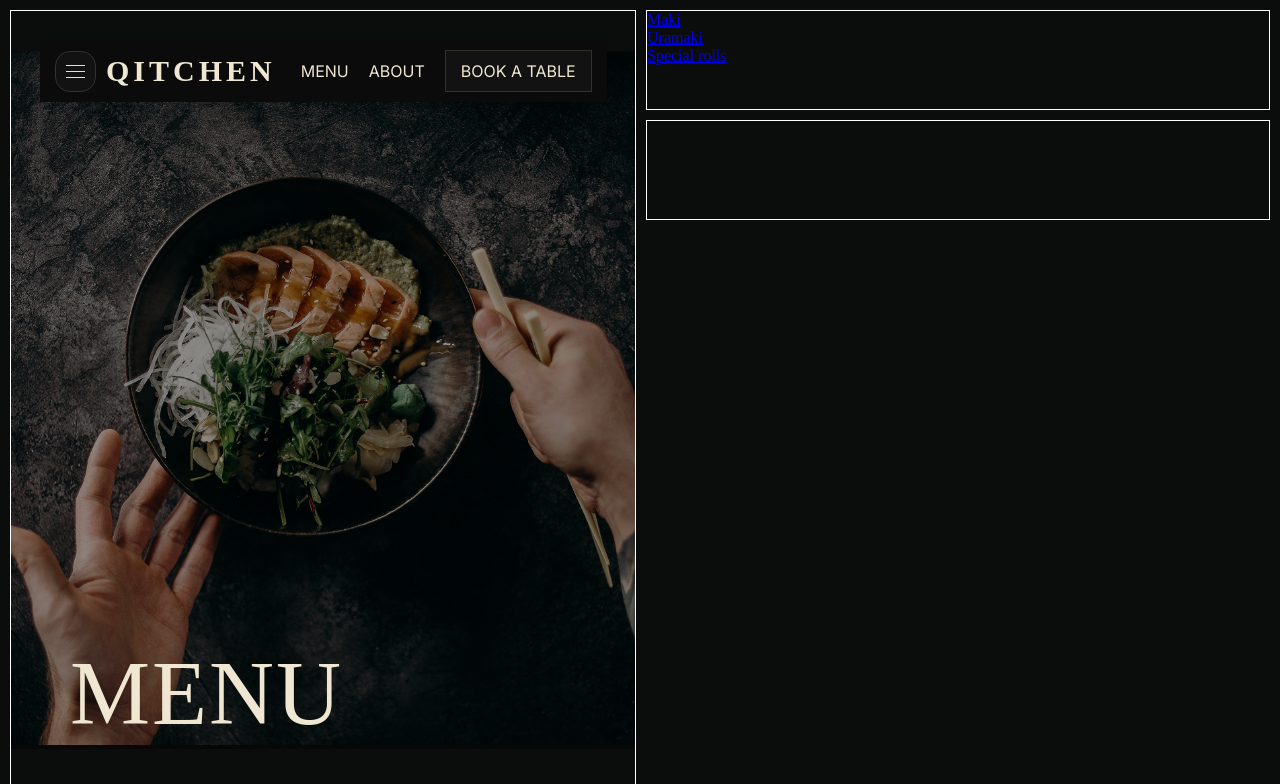
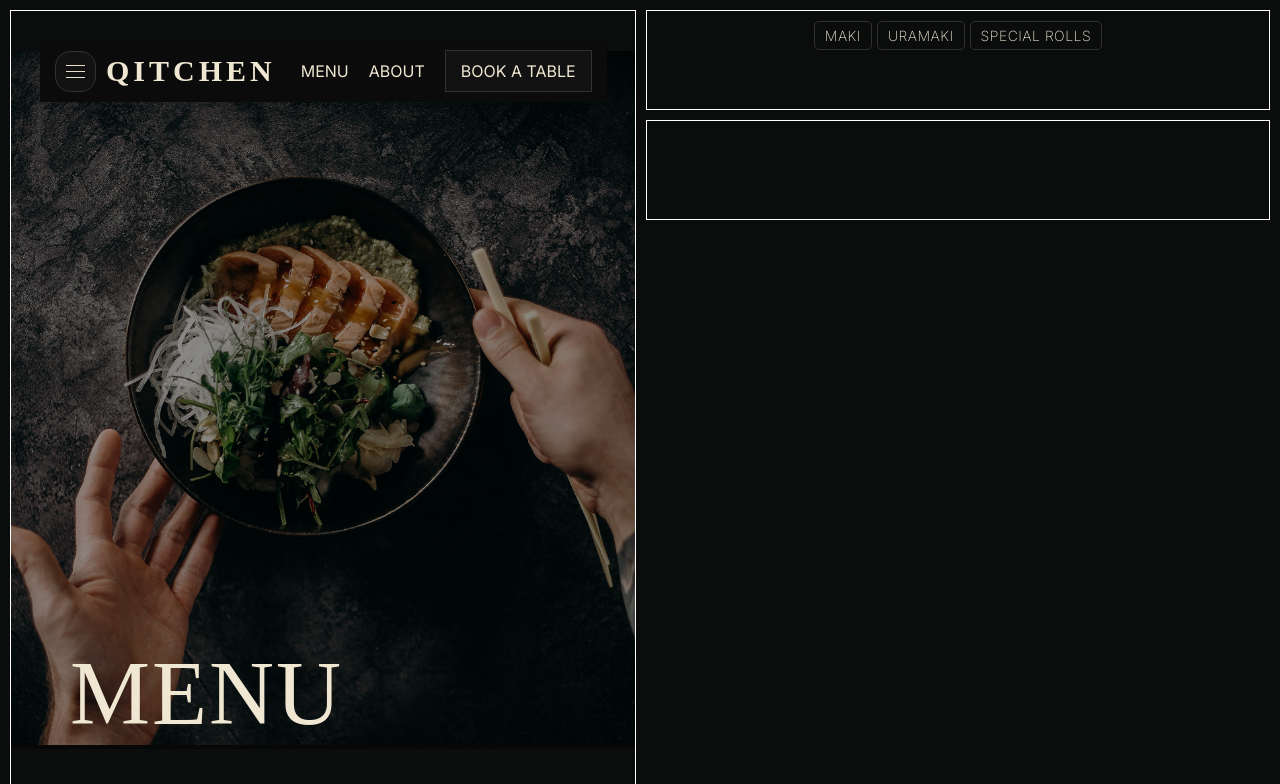
Before and after one commit to JakubStankiewicz1/Qitchen, a React (Vite) app in the folder frontend/: page /menu in a window 1280 px wide. Shown: the top 784 px of the page. Built offline with nearby package versions, Linux system fonts and the light colour scheme; the HTML template or start-up script is replaced by a standard one; a web font is replaced by a local one.

Commit message:
Added header to menu part

```diff
--- a/frontend/src/pages/Menu/Menu.jsx
+++ b/frontend/src/pages/Menu/Menu.jsx
@@ -42,7 +42,7 @@ const Menu = () => {
                         <NavLink to="/" className="menuContainerRightContainerTopContainerFirstContainerNavLink">
                           <div className="menuContainerRightContainerTopContainerFirstContainerNavLinkContainer">
                             <div className="menuContainerRightContainerTopContainerFirstContainerNavLinkContainerDiv">
-                              <p className="menuContainerRightContainerTopContainerFirstContainerNavLinkContainerDivText">
+                              <p className="menuContainerRightContainerTopContainerFirstContainerNavLinkContainerDivText inter">
                                 Maki
                               </p>
                             </div>
@@ -53,7 +53,7 @@ const Menu = () => {
                         <NavLink to="/" className="menuContainerRightContainerTopContainerFirstContainerNavLink">
                           <div className="menuContainerRightContainerTopContainerFirstContainerNavLinkContainer">
                             <div className="menuContainerRightContainerTopContainerFirstContainerNavLinkContainerDiv">
-                              <p className="menuContainerRightContainerTopContainerFirstContainerNavLinkContainerDivText">
+                              <p className="menuContainerRightContainerTopContainerFirstContainerNavLinkContainerDivText inter">
                                 Uramaki
                               </p>
                             </div>
@@ -64,7 +64,7 @@ const Menu = () => {
                         <NavLink to="/" className="menuContainerRightContainerTopContainerFirstContainerNavLink">
                           <div className="menuContainerRightContainerTopContainerFirstContainerNavLinkContainer">
                             <div className="menuContainerRightContainerTopContainerFirstContainerNavLinkContainerDiv">
-                              <p className="menuContainerRightContainerTopContainerFirstContainerNavLinkContainerDivText">
+                              <p className="menuContainerRightContainerTopContainerFirstContainerNavLinkContainerDivText inter">
                                 Special rolls
                               </p>
                             </div>
--- a/frontend/src/pages/Menu/menu.css
+++ b/frontend/src/pages/Menu/menu.css
@@ -115,3 +115,38 @@
     text-transform: uppercase;
     letter-spacing: 2px;
 }
+
+.menuContainerRightContainerTopContainerFirst {
+    width: 100%;
+    display: flex;
+    flex-direction: row;
+    justify-content: center;
+    align-items: center;
+    margin-top: 10px;
+}
+
+.menuContainerRightContainerTopContainerFirstContainer {
+    display: flex;
+    flex-direction: row;
+    justify-content: center;
+    align-items: center;
+    gap: 5px;
+}
+
+.menuContainerRightContainerTopContainerFirstContainerNavLink {
+    text-decoration: none;
+    border: 1px solid #31312D;
+    padding-left: 10px;
+    padding-right: 10px;
+    padding-top: 5px;
+    padding-bottom: 5px;
+    border-radius: 5px;
+}
+
+.menuContainerRightContainerTopContainerFirstContainerNavLinkContainerDivText {
+    color: #EFE7D2;
+    font-size: 14px;
+    font-weight: 200;
+    text-transform: uppercase;
+    letter-spacing: 0.5px;
+}
```
